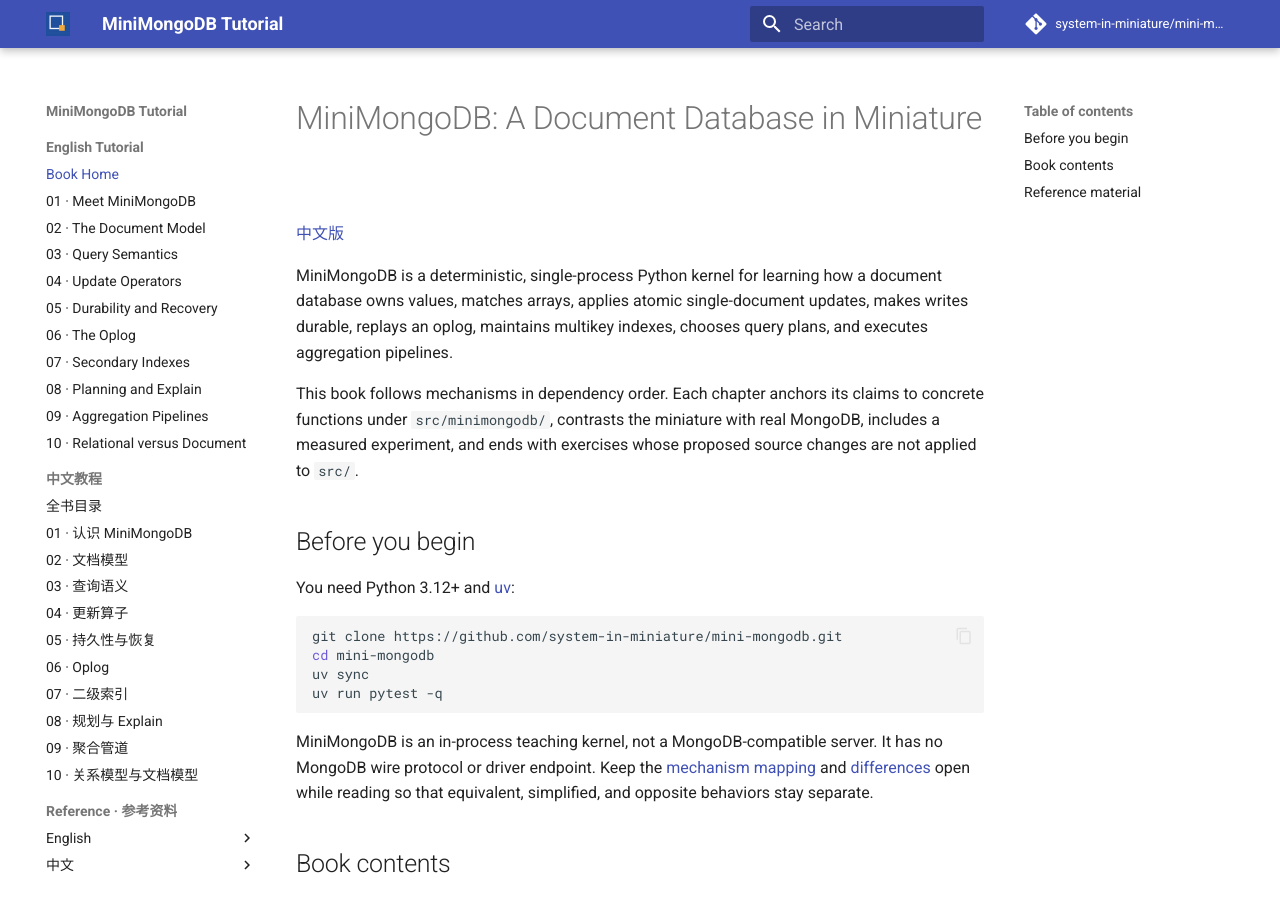
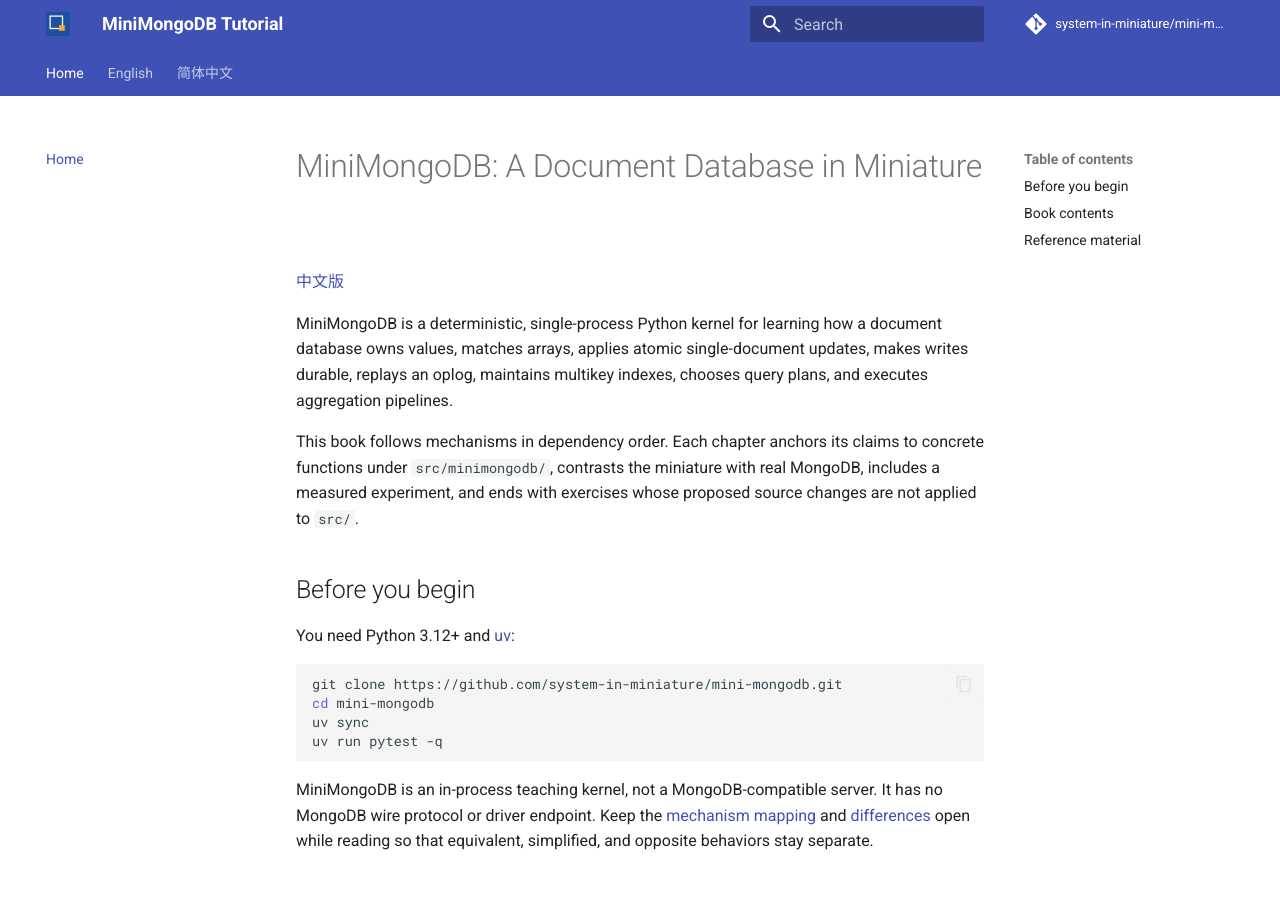
Before and after one commit to system-in-miniature/mini-mongodb, an MkDocs documentation site: the page built from docs/index.md, in a window 1280 px wide and 900 px high. Built offline with MkDocs 1.6.1 and Material for MkDocs 9.7.7, drawn with Linux system fonts in a browser that asks for light colours; comment, search, counter and statistics services are not loaded.

Commit message:
fix(site): per-language nav tabs and collapsible answer rendering
Top-level English / 简体中文 tabs (navigation.tabs) so the sidebar
shows only the active language's tree; admonition + pymdownx.details +
superfences enabled so ??? folded exercise answers render as
collapsible blocks instead of literal text.

```diff
--- a/mkdocs.yml
+++ b/mkdocs.yml
@@ -10,6 +10,7 @@
   logo: assets/brand/avatar.svg
   favicon: assets/brand/avatar.svg
   features:
+    - navigation.tabs
     - navigation.sections
     - navigation.top
     - content.code.copy
@@ -23,44 +24,45 @@
       permalink: true
 
 nav:
-  - English Tutorial:
-      - Book Home: index.md
-      - 01 · Meet MiniMongoDB: tutorial/01-getting-started.md
-      - 02 · The Document Model: tutorial/02-document-model.md
-      - 03 · Query Semantics: tutorial/03-queries.md
-      - 04 · Update Operators: tutorial/04-updates.md
-      - 05 · Durability and Recovery: tutorial/05-durability.md
-      - 06 · The Oplog: tutorial/06-oplog.md
-      - 07 · Secondary Indexes: tutorial/07-secondary-indexes.md
-      - 08 · Planning and Explain: tutorial/08-planner-explain.md
-      - 09 · Aggregation Pipelines: tutorial/09-aggregation.md
-      - 10 · Relational versus Document: tutorial/10-relational-vs-document.md
-  - 中文教程:
-      - 全书目录: zh/index.md
-      - 01 · 认识 MiniMongoDB: zh/tutorial/01-getting-started.md
-      - 02 · 文档模型: zh/tutorial/02-document-model.md
-      - 03 · 查询语义: zh/tutorial/03-queries.md
-      - 04 · 更新算子: zh/tutorial/04-updates.md
-      - 05 · 持久性与恢复: zh/tutorial/05-durability.md
-      - 06 · Oplog: zh/tutorial/06-oplog.md
-      - 07 · 二级索引: zh/tutorial/07-secondary-indexes.md
-      - 08 · 规划与 Explain: zh/tutorial/08-planner-explain.md
-      - 09 · 聚合管道: zh/tutorial/09-aggregation.md
-      - 10 · 关系模型与文档模型: zh/tutorial/10-relational-vs-document.md
-  - Reference · 参考资料:
-      - English:
+  - Home: index.md
+  - English:
+      - Tutorial:
+          - 01 · Meet MiniMongoDB: tutorial/01-getting-started.md
+          - 02 · The Document Model: tutorial/02-document-model.md
+          - 03 · Query Semantics: tutorial/03-queries.md
+          - 04 · Update Operators: tutorial/04-updates.md
+          - 05 · Durability and Recovery: tutorial/05-durability.md
+          - 06 · The Oplog: tutorial/06-oplog.md
+          - 07 · Secondary Indexes: tutorial/07-secondary-indexes.md
+          - 08 · Planning and Explain: tutorial/08-planner-explain.md
+          - 09 · Aggregation Pipelines: tutorial/09-aggregation.md
+          - 10 · Relational versus Document: tutorial/10-relational-vs-document.md
+      - Reference:
           - Architecture and source guide: https://github.com/system-in-miniature/mini-mongodb#directory-guide
           - Mechanism mapping: mapping.md
           - Hands-on lab guide: labs-guide.md
           - Differences from MongoDB: DIFFERENCES.md
-      - 中文:
+          - Design history archive:
+              - Archive notice: superpowers/README.md
+              - M1 implementation plan: superpowers/plans/2026-07-30-minimongodb-m1.md
+              - M2 implementation plan: superpowers/plans/2026-07-30-minimongodb-m2.md
+              - Final-audit design: superpowers/specs/2026-07-30-final-audit-correctness-design.md
+              - Final-audit plan: superpowers/plans/2026-07-30-final-audit-correctness.md
+  - 简体中文:
+      - 教程:
+          - 全书目录: zh/index.md
+          - 01 · 认识 MiniMongoDB: zh/tutorial/01-getting-started.md
+          - 02 · 文档模型: zh/tutorial/02-document-model.md
+          - 03 · 查询语义: zh/tutorial/03-queries.md
+          - 04 · 更新算子: zh/tutorial/04-updates.md
+          - 05 · 持久性与恢复: zh/tutorial/05-durability.md
+          - 06 · Oplog: zh/tutorial/06-oplog.md
+          - 07 · 二级索引: zh/tutorial/07-secondary-indexes.md
+          - 08 · 规划与 Explain: zh/tutorial/08-planner-explain.md
+          - 09 · 聚合管道: zh/tutorial/09-aggregation.md
+          - 10 · 关系模型与文档模型: zh/tutorial/10-relational-vs-document.md
+      - 参考资料:
           - 架构与源码导览: https://github.com/system-in-miniature/mini-mongodb/blob/main/README.zh-CN.md
           - 机制映射: zh/mapping.md
           - 动手实验指南: zh/labs-guide.md
           - 与 MongoDB 的差异: zh/DIFFERENCES.md
-      - Design history archive · 设计历史存档:
-          - Archive notice · 存档说明: superpowers/README.md
-          - M1 implementation plan: superpowers/plans/2026-07-30-minimongodb-m1.md
-          - M2 implementation plan: superpowers/plans/2026-07-30-minimongodb-m2.md
-          - Final-audit design: superpowers/specs/2026-07-30-final-audit-correctness-design.md
-          - Final-audit plan: superpowers/plans/2026-07-30-final-audit-correctness.md
```
